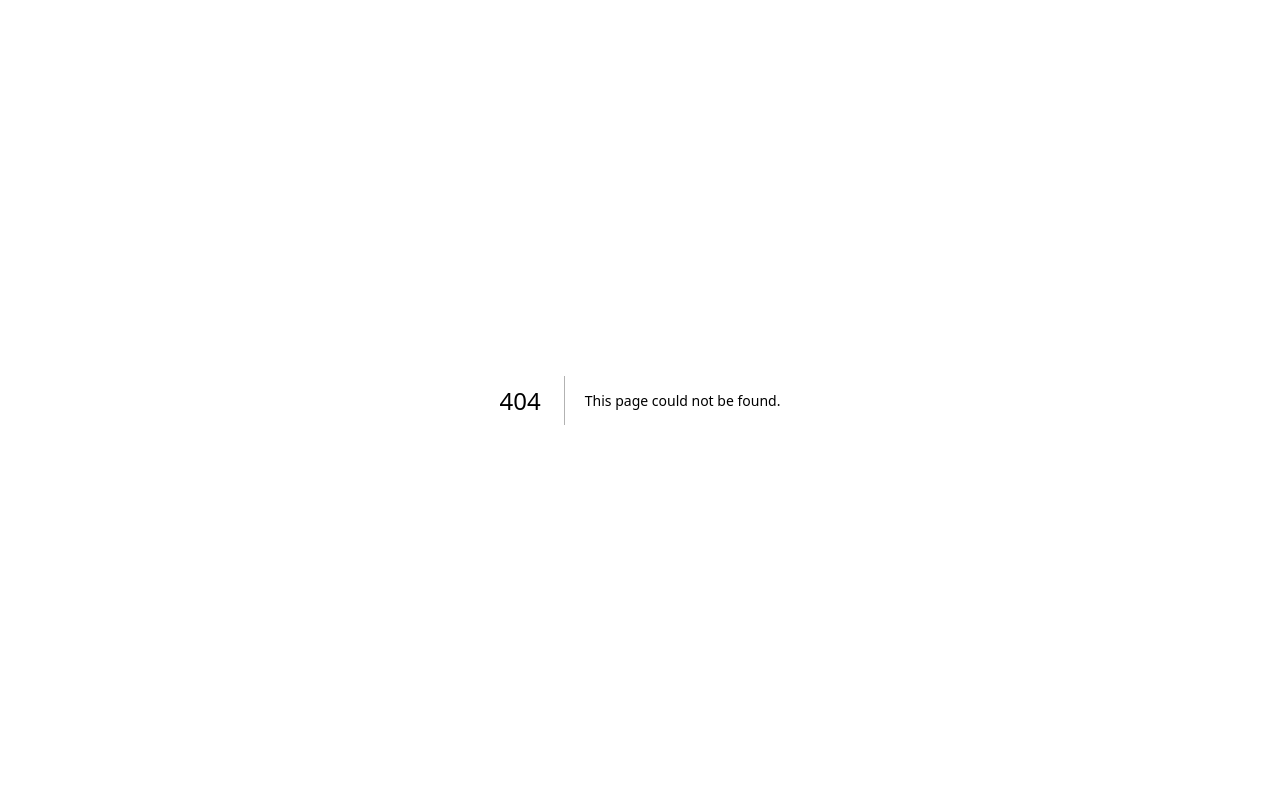
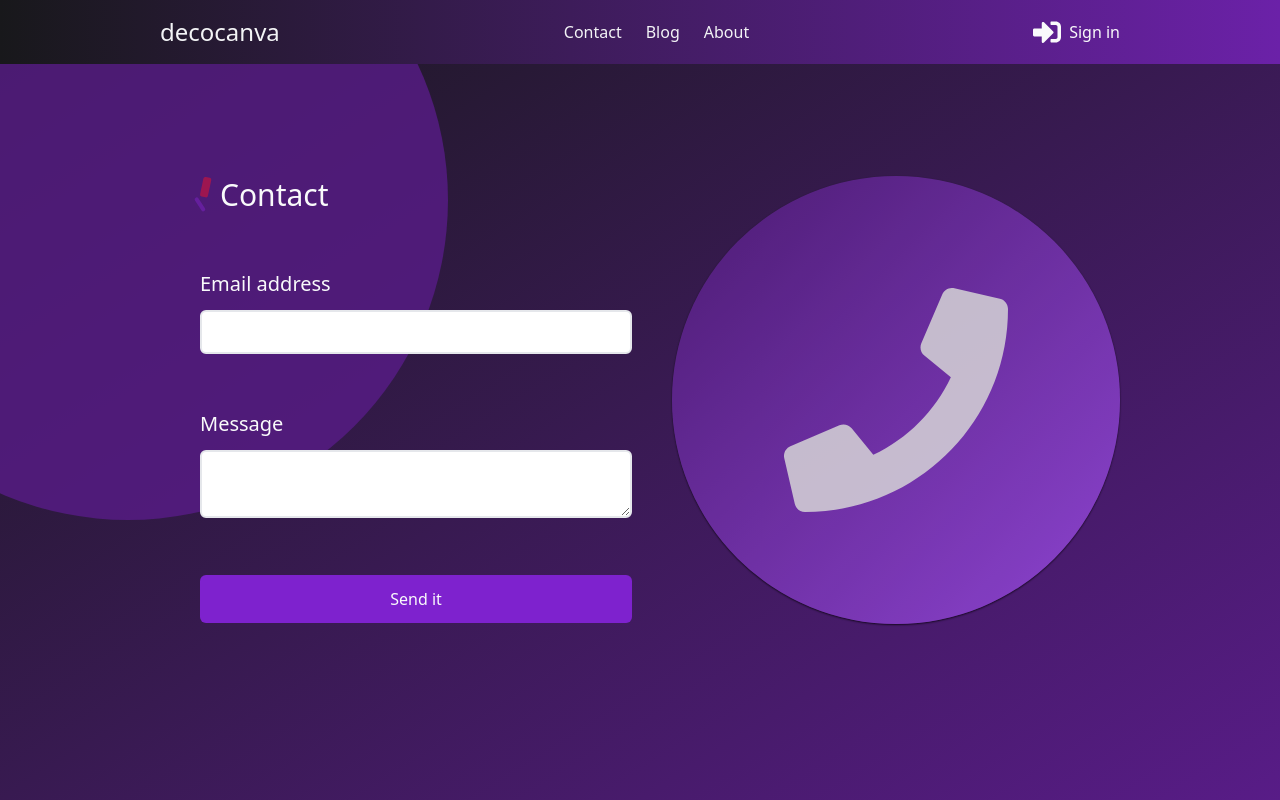
Before and after one commit to wesiudev/decocanva, a Next.js app: page /contact in a window 1280 px wide. Before the commit this address had no page. Built offline with nearby package versions, Linux system fonts and the light colour scheme; no server answers.

Commit message:
designed contact page

```diff
--- a/app/components/header/header.tsx
+++ b/app/components/header/header.tsx
@@ -20,7 +20,9 @@ export default function Header() {
             </Link>
           </div>
           <ul className="flex flex-row items-center text-gray-100">
-            <li className="mx-3">Shop</li>
+            <li className="mx-3">
+              <Link href="/contact">Contact</Link>
+            </li>
             <li className="mx-3">Blog</li>
             <li className="mx-3">About</li>
           </ul>
--- /dev/null
+++ b/app/contact/page.tsx
@@ -0,0 +1,50 @@
+import Header from "../components/header/header";
+import { FaPhone } from "react-icons/fa";
+export default function Contact() {
+  return (
+    <>
+      <Header />
+      <div className="overflow-hidden relative flex flex-col items-center justify-center bg-gradient-to-br from-zinc-900 to-purple-900 min-h-screen w-screen">
+        <div className="opacity-80 absolute -left-[15%] -top-[15%] bg-purple-900 h-[80vh] w-[80vh] rounded-full"></div>
+        <div className="flex flex-row w-3/4 mx-auto items-center">
+          <div className="h-[70vh] w-full lg:w-3/4 flex flex-col justify-evenly z-30 px-10">
+            <div className="text-gray-50 text-3xl flex flex-row">
+              <div className="rotate-12">
+                <div className="opacity-80 h-5 w-2 bg-purple-800 hue-rotate-60 rounded-sm" />
+                <div className="opacity-80 h-4 w-1 bg-purple-800 -rotate-45 rounded-sm" />
+              </div>
+              <span className="ml-3">Contact</span>
+            </div>
+            <div className="flex flex-col">
+              <label htmlFor="email" className="text-gray-50 text-xl">
+                Email address
+              </label>
+              <input
+                type="text"
+                id="email"
+                className="w-full mt-3 rounded-md outline-none border-2 focus:border-blue-900 py-2"
+              />
+            </div>
+            <div className="flex flex-col">
+              <label htmlFor="message" className="text-gray-50 text-xl">
+                Message
+              </label>
+              <textarea
+                id="message"
+                className="w-full lg:w-full mt-3 rounded-md outline-none border-2 focus:border-blue-900 py-2"
+              />
+            </div>
+            <button className="bg-purple-700 p-3 rounded-md text-gray-50 hover:bg-purple-600">
+              Send it
+            </button>
+          </div>
+          <div className="w-max">
+            <div className="hidden lg:flex items-center justify-center z-20 opacity-70 bg-gradient-to-br from-purple-900 to-purple-500 h-[35vw] w-[35vw] rounded-full shadow-sm shadow-black">
+              <FaPhone className="w-1/2 h-1/2 text-white" />
+            </div>
+          </div>
+        </div>
+      </div>
+    </>
+  );
+}
--- a/app/page.tsx
+++ b/app/page.tsx
@@ -13,7 +13,7 @@ export default function Home() {
           <div className="text-4xl lg:text-8xl xl:text-9xl text-gray-50 font-bold text-center sm:text-left shadow-neutral-600 z-30">
             Deco<span className="text-purple-500 lg:text-gray-50">canva</span>
           </div>
-          <div className="ml-1 mt-3 text-xl xl:text-3xl text-gray-50 text-center sm:text-left z-30">
+          <div className="mt-3 text-xl xl:text-3xl text-gray-50 text-center sm:text-left z-30">
             We are not scared of{" "}
             <span className="lg:text-purple-600 text-gray-50">AI</span> on{" "}
             <span className="lg:text-purple-600 text-gray-50">canvas</span>
```
